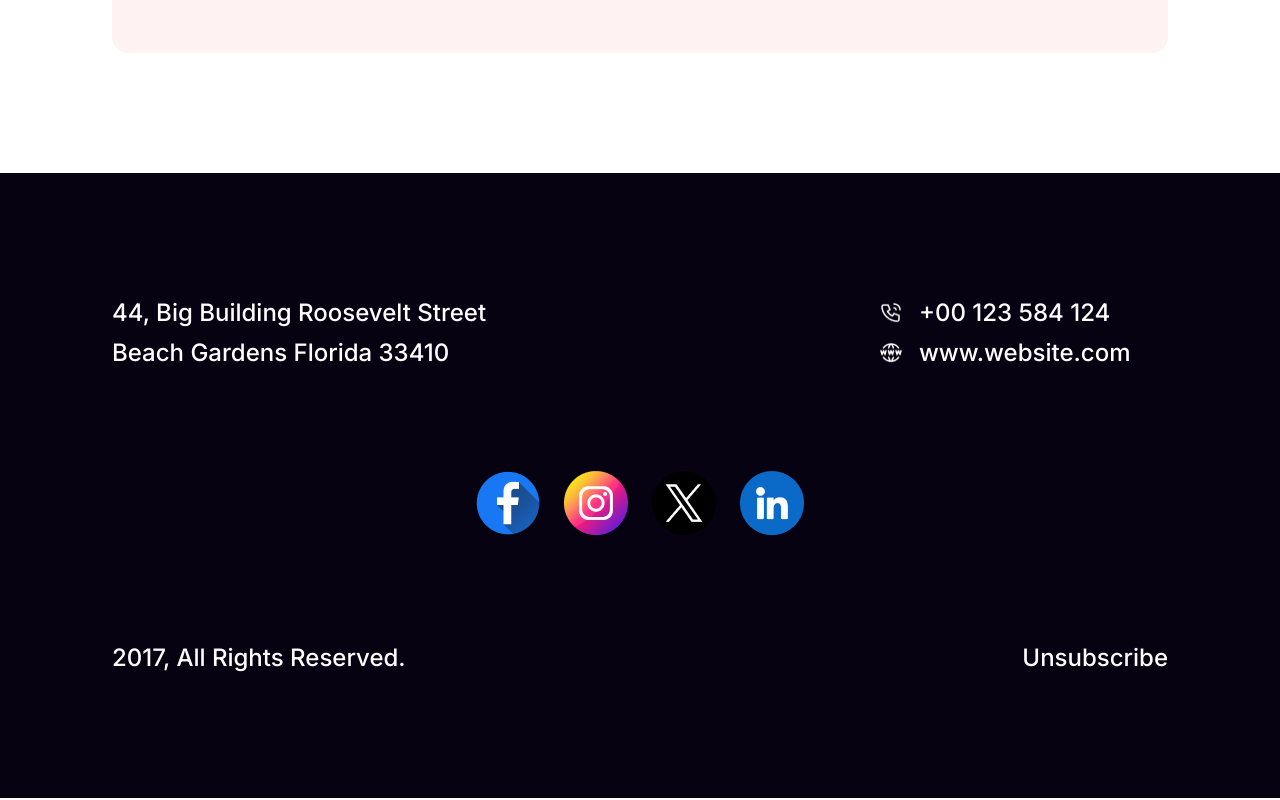
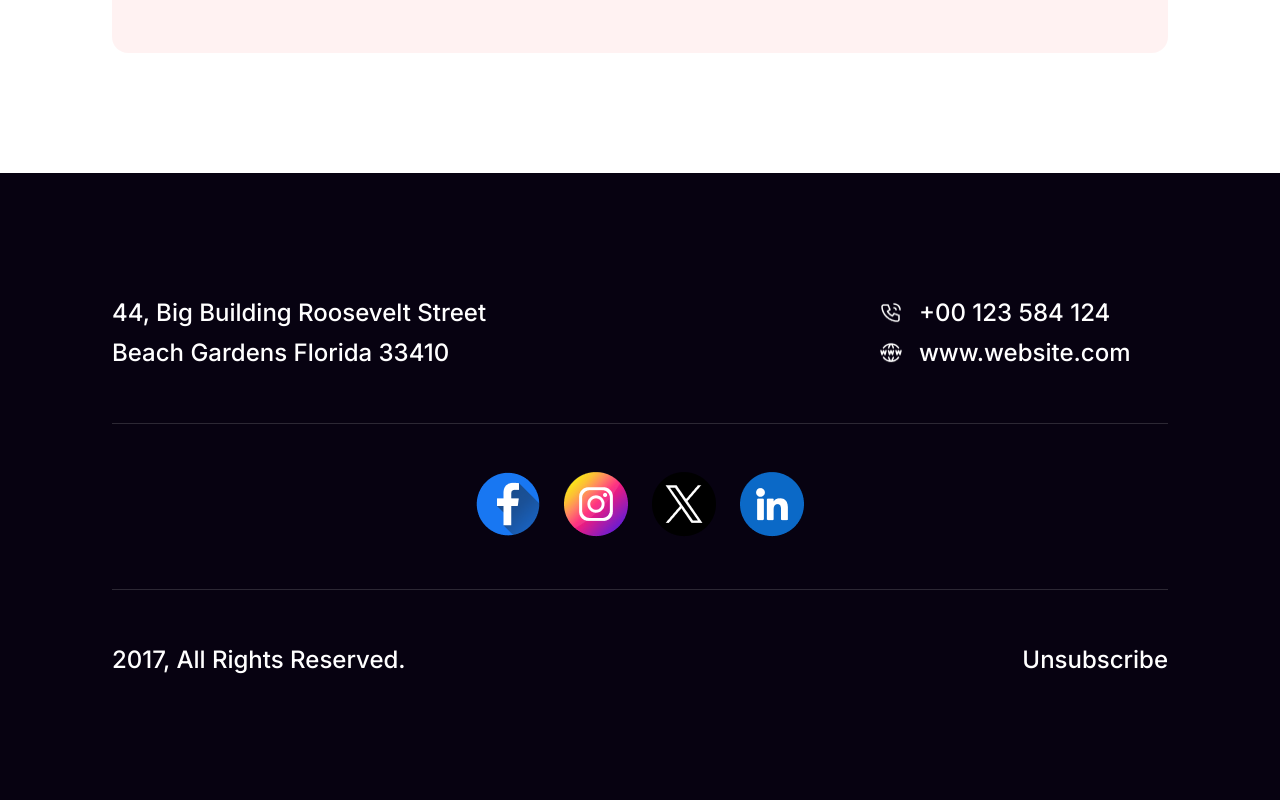
Before and after one commit to Sadiqur057/A1-NYNM, a plain HTML site: page index.html in a window 1280 px wide. Shown: the part 6345-7145 px from the top of the page. Drawn offline with Linux system fonts and the light colour scheme.

Commit message:
completed project

```diff
--- a/styles/style.css
+++ b/styles/style.css
@@ -374,10 +374,13 @@ form button{
   height: 24px;
  }
 .footer-section .social-links{
-  margin: 98px auto;
+  margin: 50px auto;
+  padding: 48px 0;
   display: flex;
   gap: 24px;
   justify-content: center;
+  border-top: 1px solid rgba(255, 255, 255, 0.15);
+  border-bottom: 1px solid rgba(255, 255, 255, 0.15);
 }
 .footer-section .social-links img:hover{
   transform: scale(1.25);
```
